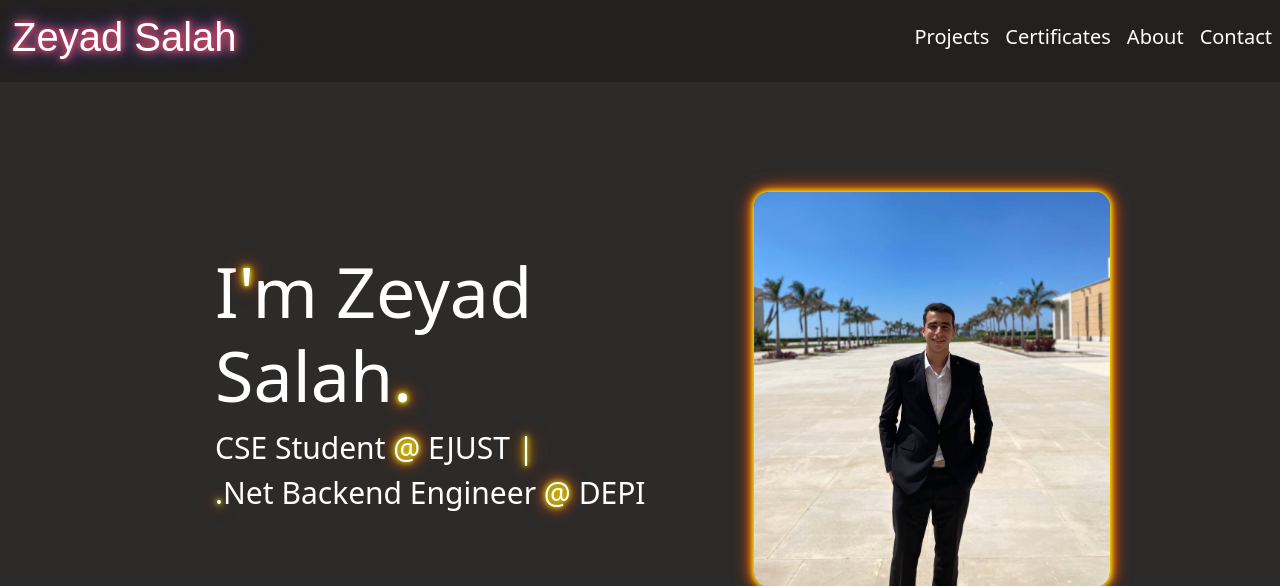
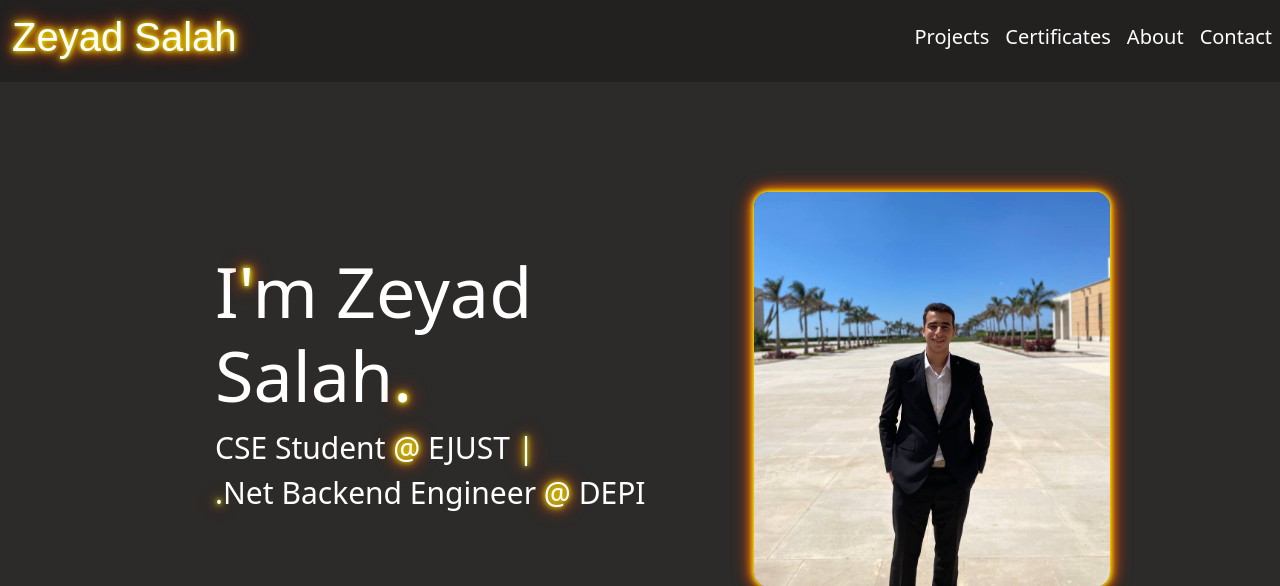
Before and after one commit to zeyadsalah22/Portfolio, a Django app: page / in a window 1280 px wide. Shown: the top 586 px of the page. Run offline with Django 3.2, Linux system fonts and the light colour scheme; some libraries are stand-ins or nearby versions.

Commit message:
Update styles.css

```diff
--- a/Portfolio/static/portfolio/styles.css
+++ b/Portfolio/static/portfolio/styles.css
@@ -24,7 +24,7 @@ nav{
     font-family: Copperplate, Papyrus, fantasy;
     font-style: normal;
     color:white;
-    text-shadow: 0 0 5px #d62976, 0 0 10px #fa7e1e , 0 0 15px #962fbf, 0 0 20px #4f5bd5;
+    text-shadow:0 0 5px #f4f804, 0 0 10px #f4f804,0 0 15px #ff4800,0 0 20px #ff4800;
 }
 
 
```
